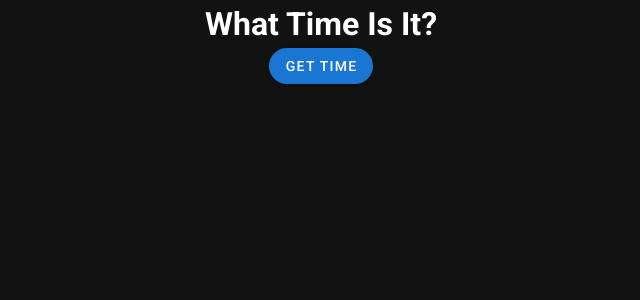
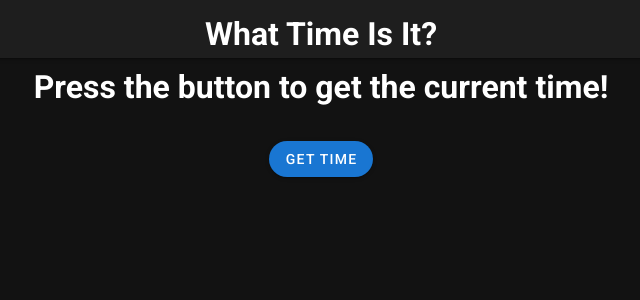
Before and after one commit to samueleagan/whattimeisit, a Nuxt app: page / in a window 1280 px wide. Shown: the top 300 px of the page, without its empty margins (319-959 px from the left). Built offline with nearby package versions, Linux system fonts and the light colour scheme.

Commit message:
a;dlakwd;afdat

```diff
--- a/pages/index.vue
+++ b/pages/index.vue
@@ -1,10 +1,19 @@
 <template>
   <div id="app">
   <v-app id="inspire">
-    <div class="text-center">
-      <h1>What Time Is It?</h1>
+    <v-card>
+      <div class="text-center addSpaceOnTitle">
+        <h1>What Time Is It?</h1>
+      </div>
+    </v-card>
+    <div class="text-center" style="padding-top: 5px">
+        <h1>Press the button to get the current time!</h1>
+      </div>
+    <div class="center-div addSpaceOnText">
       <h3 id="insertTime"></h3>
-      <v-btn rounded dark color="primary" @click="insertTime()">Get Time</v-btn>
+    </div>
+    <div class="center-div">
+        <v-btn rounded dark color="primary" @click="insertTime()">Get Time</v-btn>
     </div>
   </v-app>
 </div>
@@ -21,9 +30,7 @@ export default {
     insertTime () {
       const time = this.currentTime()
       const element = document.getElementById('insertTime')
-      if (this.isRealTime() === 1) {
-        element.innerHTML = 'test'
-      } else if (this.isRealTime() === 2) {
+      if (this.isRealTime()) {
         element.innerHTML = 'F2A73B7B650D4DA8554ADFA9E1024F77477FB250'
       } else {
         element.innerHTML = time
@@ -31,14 +38,25 @@ export default {
     },
     isRealTime () {
       const currentTimeInMinutes = new Date().getMinutes()
-      if (currentTimeInMinutes % 3 === 0) {
-        return 1
+      if (currentTimeInMinutes % 5 === 0) {
+        return true
       }
-      if (currentTimeInMinutes % 9 === 0) {
-        return 2
-      }
-      return 0
+      return false
     }
   }
 }
 </script>
+
+<style lang="scss" scoped>
+  .center-div {
+    text-align: center;
+    margin-left: auto;
+    margin-right: auto;
+  }
+  .addSpaceOnTitle {
+    padding-top: 10px;
+  }
+  .addSpaceOnText {
+    padding: 15px;
+  }
+</style>
```
